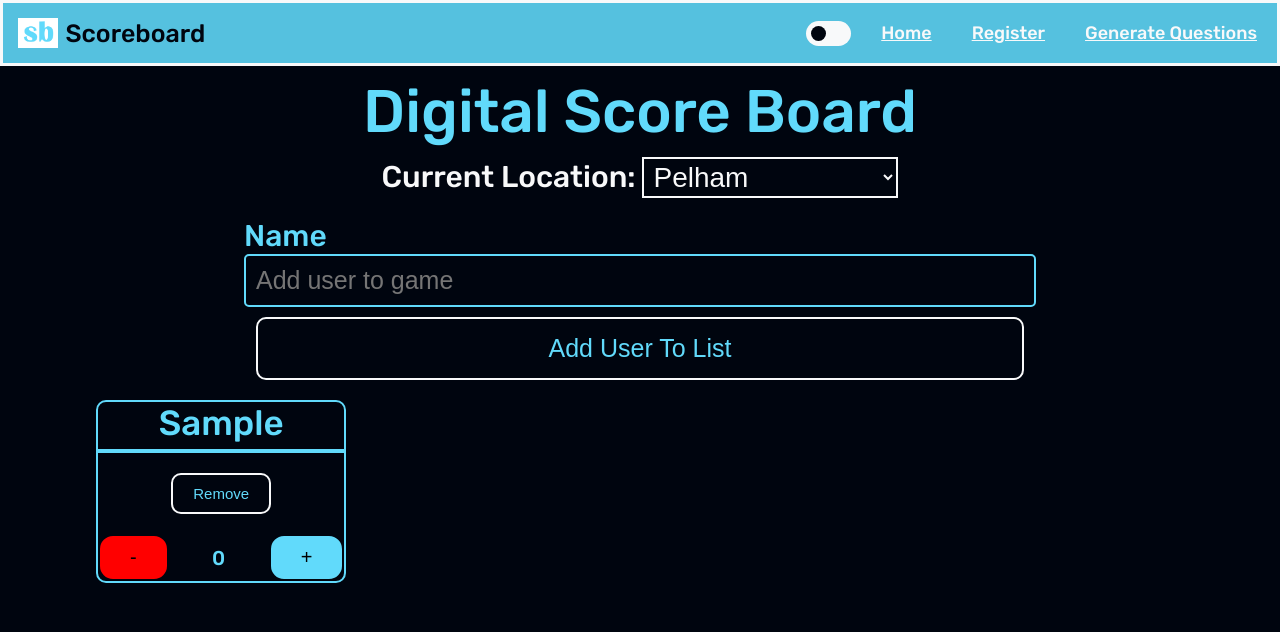
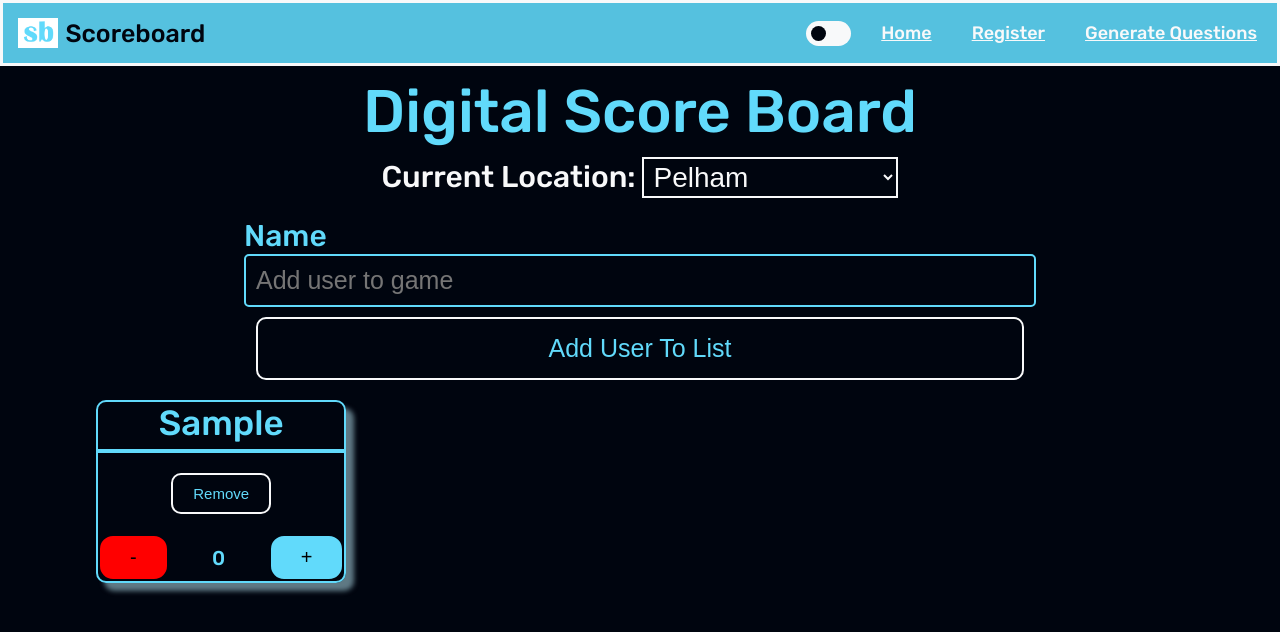
Before and after one commit to darienmiller88/DigitalScoreBoard, a Vue app in the folder client/: page / in a window 1280 px wide. Both pictures are taken after typing "Sample" into the empty fields and a click on the button "Add User To List". Shown: the top 632 px of the page. Built offline with nearby package versions, Linux system fonts and the light colour scheme; a web font is replaced by a local one.

Commit message:
added shadows to cards

```diff
--- a/client/src/components/ScoreCard/ScoreCard.vue
+++ b/client/src/components/ScoreCard/ScoreCard.vue
@@ -53,8 +53,13 @@
         border: 2px solid var(--main-text-color);
         border-radius: 10px;
         width: fit-content;
+        box-shadow: 8px 8px 5px rgba(173, 216, 230, 0.548);
+        transition: 0.3s;
+        text-align: center;
 
-        text-align: center;
+        &:hover{
+            box-shadow: 10px 10px 15px var(--main-text-color);
+        }
 
         .divider{
             width: 99%;
--- a/client/src/pages/Home/Home.vue
+++ b/client/src/pages/Home/Home.vue
@@ -14,7 +14,10 @@
         "Flushing",
         "Grand Concourse",
         "Wilkinson",
-        "Port Richmond"
+        "Port Richmond",
+        "W 154th St",
+        "West End",
+        ""
     ])
     const { addScoreCard } = scoreCardsStore()
     const { isDarkMode } = storeToRefs(darkModeStore())
```
Also changed, not shown: 1 other file (tests, documents, lock files or other folders).
